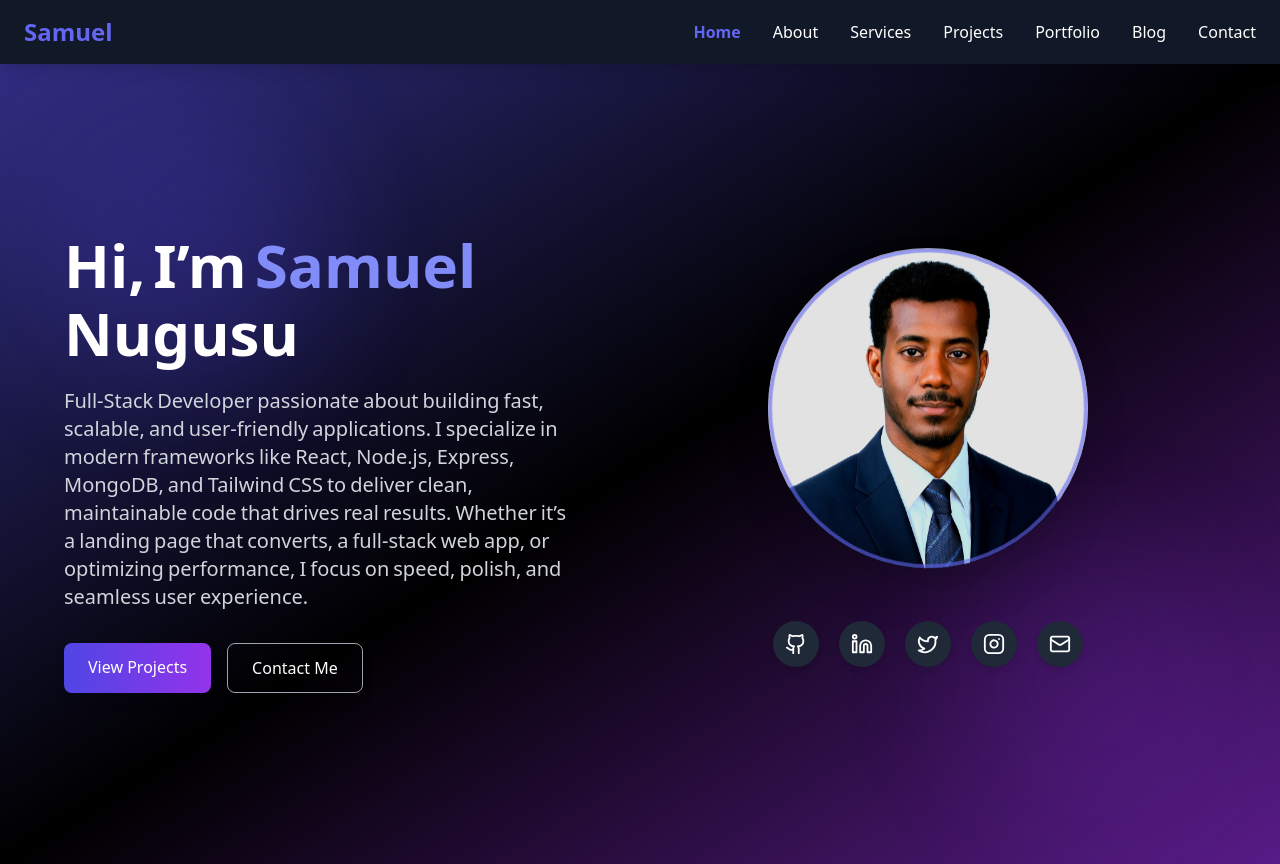
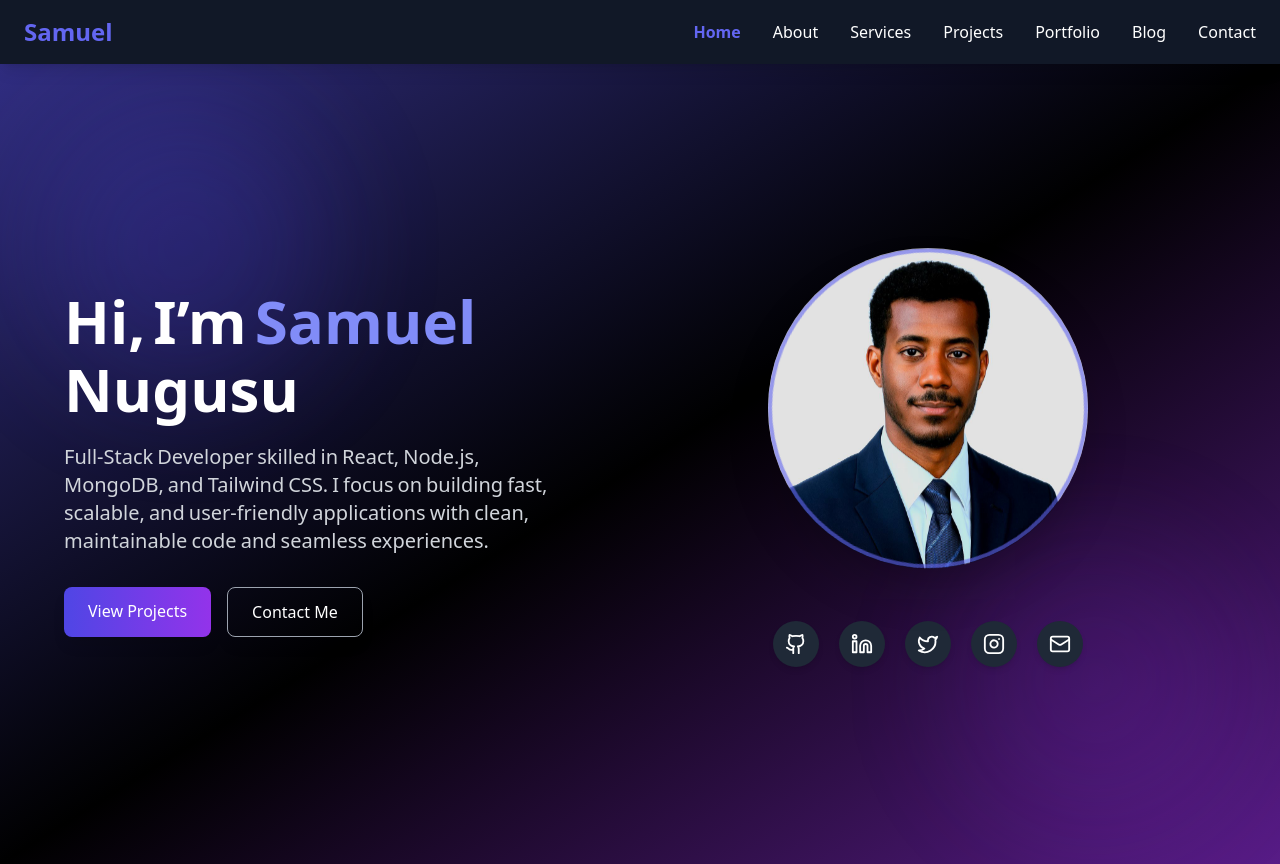
Before and after one commit to samuelNugusu/portfolio-website, a React (Vite) app: page / in a window 1280 px wide. Built offline with nearby package versions, Linux system fonts and the light colour scheme.

Commit message:
Update Home.jsx

```diff
--- a/src/pages/Home.jsx
+++ b/src/pages/Home.jsx
@@ -67,7 +67,7 @@ export default function Home() {
         </h1>
 
         {/* Subtitle */}
-        <motion.p
+       <motion.p
   initial="hidden"
   animate="visible"
   variants={{
@@ -83,59 +83,30 @@ export default function Home() {
   {[
     "Full-Stack",
     "Developer",
-    "passionate",
-    "about",
+    "skilled",
+    "in",
+    "React,",
+    "Node.js,",
+    "MongoDB,",
+    "and",
+    "Tailwind",
+    "CSS.",
+    "I",
+    "focus",
+    "on",
     "building",
     "fast,",
     "scalable,",
     "and",
     "user-friendly",
-    "applications.",
-    "I",
-    "specialize",
-    "in",
-    "modern",
-    "frameworks",
-    "like",
-    "React,",
-    "Node.js,",
-    "Express,",
-    "MongoDB,",
-    "and",
-    "Tailwind",
-    "CSS",
-    "to",
-    "deliver",
+    "applications",
+    "with",
     "clean,",
     "maintainable",
     "code",
-    "that",
-    "drives",
-    "real",
-    "results.",
-    "Whether",
-    "it’s",
-    "a",
-    "landing",
-    "page",
-    "that",
-    "converts,",
-    "a",
-    "full-stack",
-    "web",
-    "app,",
-    "or",
-    "optimizing",
-    "performance,",
-    "I",
-    "focus",
-    "on",
-    "speed,",
-    "polish,",
     "and",
     "seamless",
-    "user",
-    "experience.",
+    "experiences.",
   ].map((word, i) => (
     <motion.span
       key={i}
```
